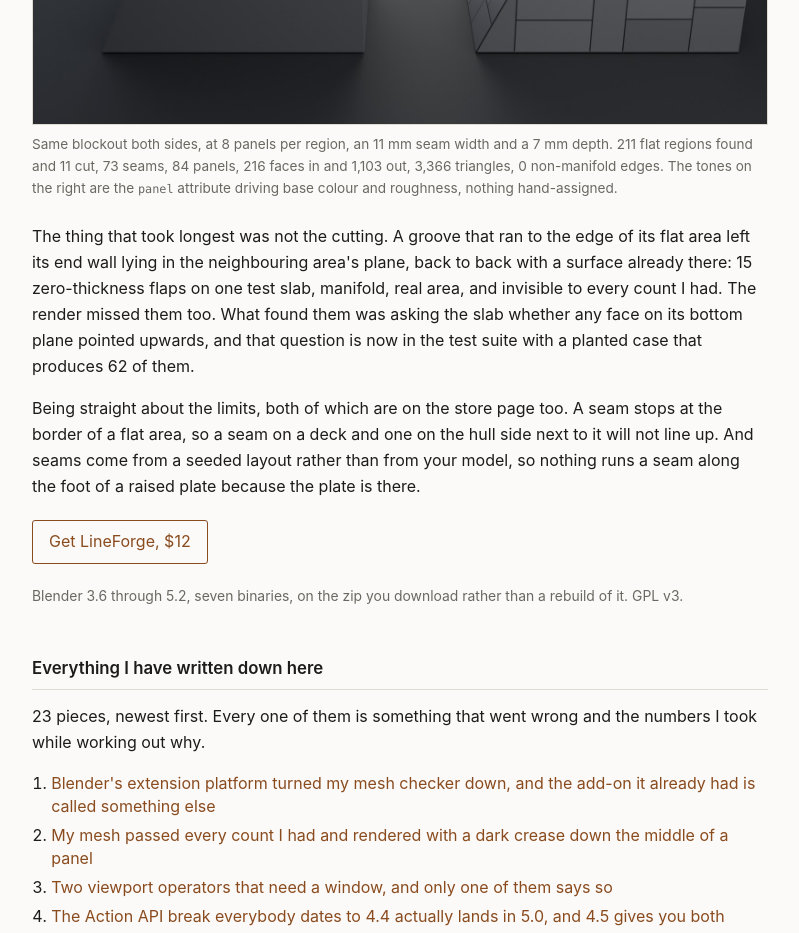
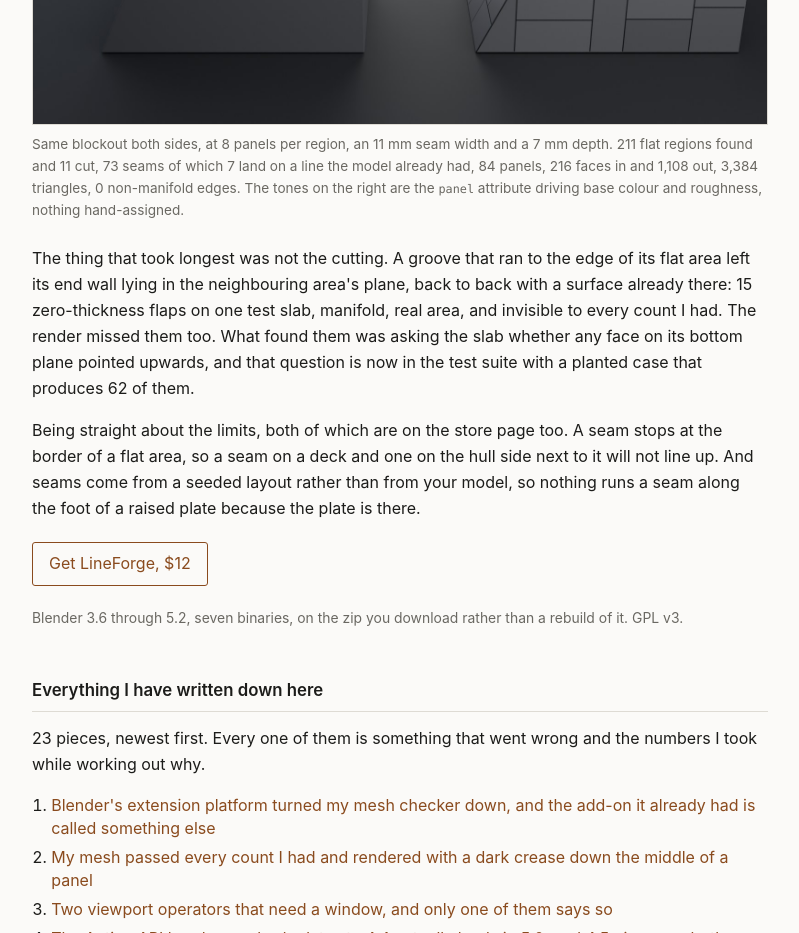
Before and after one commit to tristanmuzzu/blender-tools, a plain HTML site: page docs/index.html in a window 1280 px wide. Shown: the part 5240-6173 px from the top of the page, without its empty margins (240-1039 px from the left). Drawn offline with Linux system fonts and the light colour scheme.

Commit message:
site: correct a published claim in place
Written by ops/marketing/publish_site.correct_claim, which refuses unless the text it is replacing appears exactly once.

```diff
--- a/docs/index.html
+++ b/docs/index.html
@@ -349,9 +349,10 @@
     <img src="img/lineforge_compare.jpg" alt="The same hull blockout twice: on the left an untouched shape with a prow and two deck plates, on the right the same shape with recessed panel seams across the deck, the prow and both sides, and each panel shaded a slightly different tone">
     <figcaption>Same blockout both sides, at 8 panels per region, an
     11&nbsp;mm seam width and a 7&nbsp;mm depth. 211 flat regions found and 11
-    cut, 73 seams, 84 panels, 216 faces in and 1,103 out, 3,366 triangles, 0
-    non-manifold edges. The tones on the right are the <code>panel</code>
-    attribute driving base colour and roughness, nothing hand-assigned.</figcaption>
+    cut, 73 seams of which 7 land on a line the model already had, 84 panels,
+    216 faces in and 1,108 out, 3,384 triangles, 0 non-manifold edges. The
+    tones on the right are the <code>panel</code> attribute driving base colour
+    and roughness, nothing hand-assigned.</figcaption>
   </figure>
 
   <p>
```
